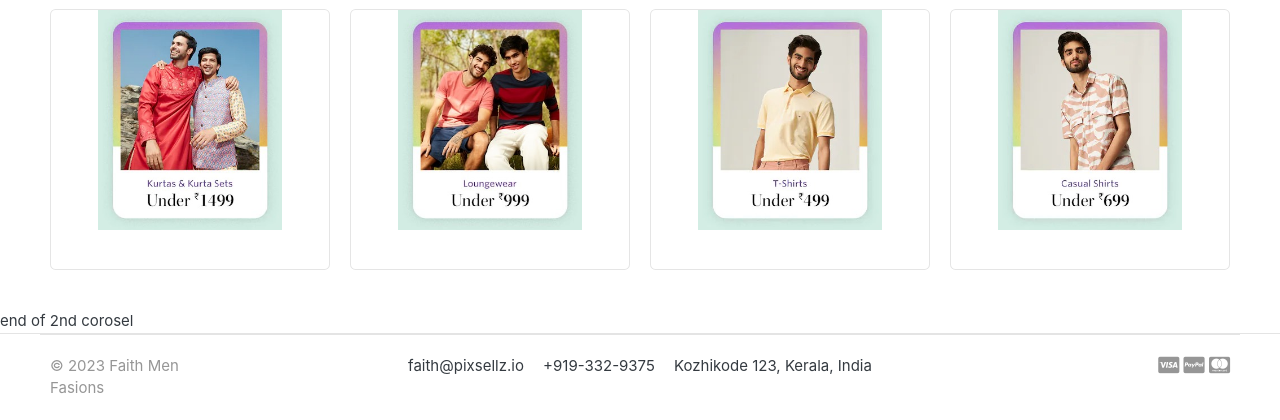
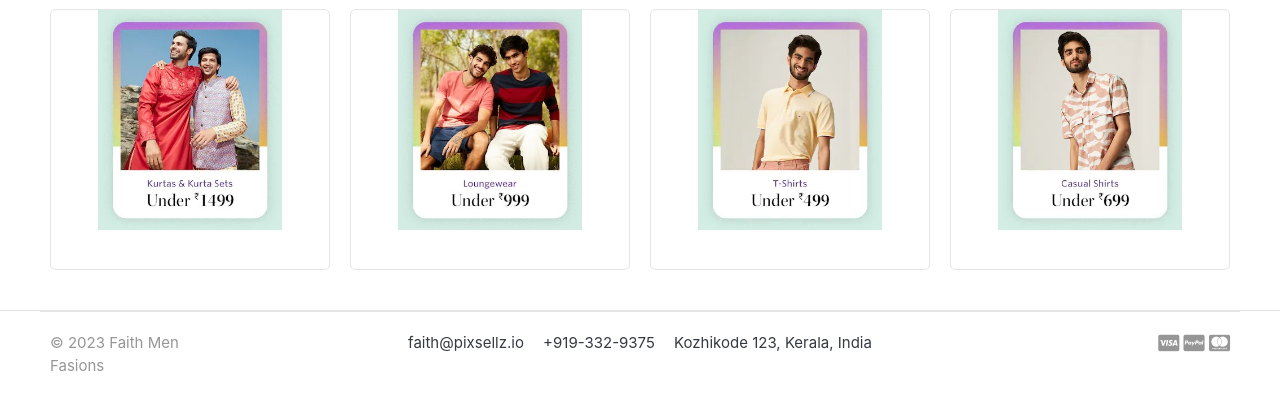
Before and after one commit to Euclid1311/Project, a Django app: page / in a window 1280 px wide. Shown: the part 1127-1547 px from the top of the page. After the commit the page ends 1498 px from the top, so only its background shows below. Run offline with Django 4.2, Linux system fonts and the light colour scheme; data that the repository does not hold is empty; parts of the project's set-up code (start-up, migrations or seed data) failed here and were passed over; some libraries are stand-ins or nearby versions; some web fonts are replaced.

Commit message:
temperroer

```diff
--- a/ecart/templates/home.html
+++ b/ecart/templates/home.html
@@ -243,7 +243,7 @@
 	</section>
 	<!-- ========================= SECTION MAIN END// ========================= -->
 
-	end of 2nd corosel
+
 
 
 
```
